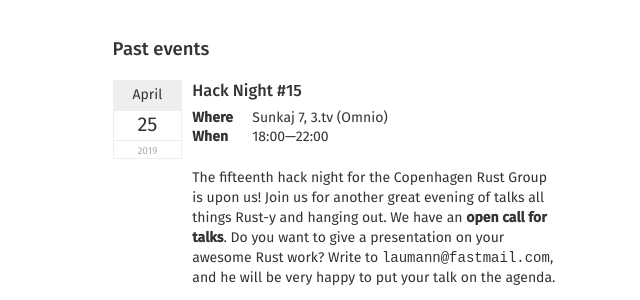
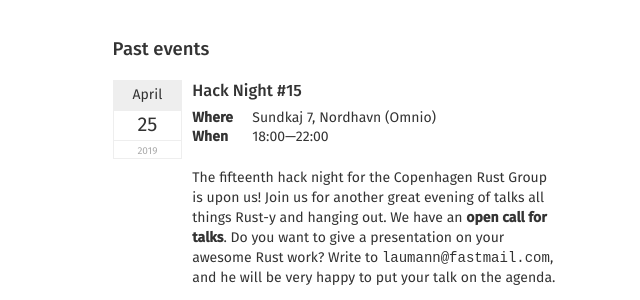
Before and after one commit to laumann/cph.rs, a Jekyll site: the page built from index.html, in a window 1280 px wide and 900 px high, scrolled down 801 px. Shown: the part 149-449 px from the top of the window, without its empty margins (640-1280 px from the left). Built offline with Jekyll 4.4.1, drawn with Linux system fonts in a browser that asks for light colours; Markdown is read by kramdown in place of the engine named in the settings.

Commit message:
Fix address for hack night #15

```diff
--- a/index.html
+++ b/index.html
@@ -103,7 +103,7 @@ title: The Copenhagen Rust Group
 
 	    <dl class="dl-horizontal">
 	      <dt>Where</dt>
-	      <dd>Sunkaj 7, 3.tv (Omnio)<dd>
+	      <dd>Sundkaj 7, Nordhavn (Omnio)<dd>
 
 	      <dt>When</dt>
 	      <dd>18:00&mdash;22:00</dd>
```
